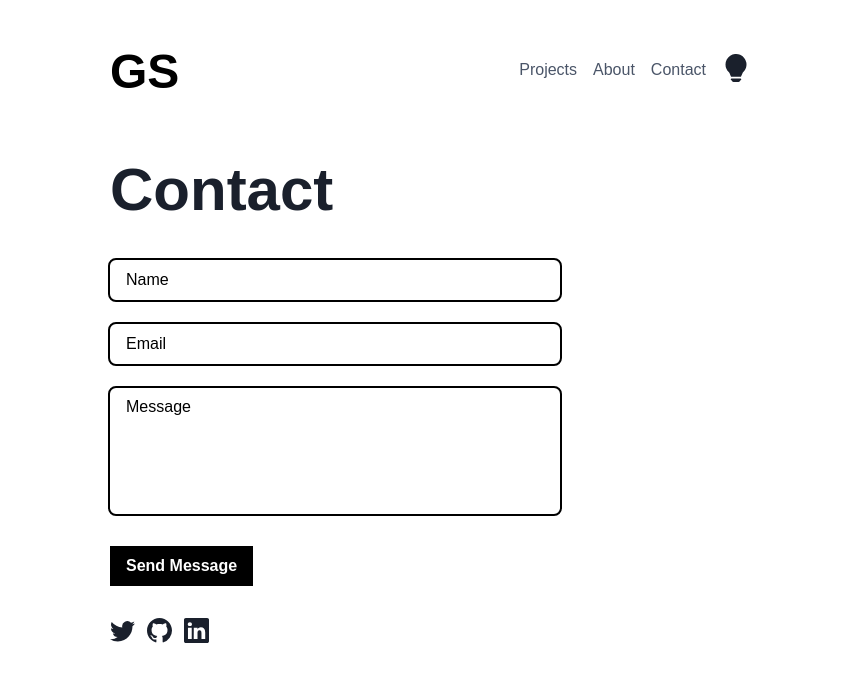
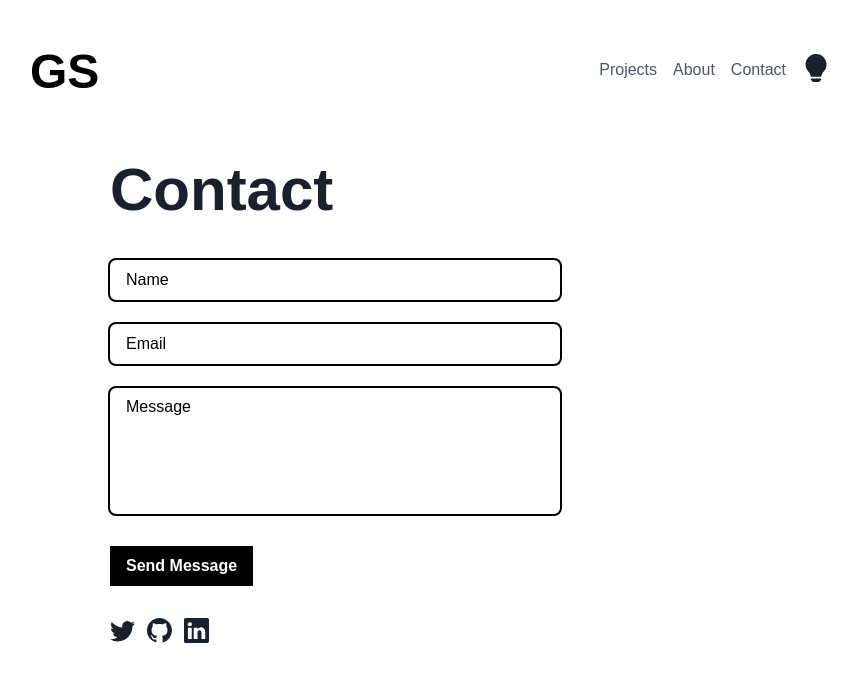
Before and after one commit to gbcosta/portfolio-react-ts, a React (Vite) app: page /contact in a window 1280 px wide. Shown: the top 682 px of the page, without its empty margins (210-1068 px from the left). Built offline with nearby package versions, Linux system fonts and the light colour scheme.

Commit message:
update responsivity

```diff
--- a/src/components/navbar/index.tsx
+++ b/src/components/navbar/index.tsx
@@ -11,7 +11,7 @@ import { ColorModeButton } from "./colorModeButton";
 
 export const Navbar = (): JSX.Element => {
   const color = useColorModeValue("black", "white");
-  const breakPoints = ["1rem", "5rem", "10rem", "15rem", "20rem", "35rem"];
+  const breakPoints = ["1rem", "1rem", "5rem", "10rem", "15rem", "25rem"];
   return (
     <Flex
       sx={{
```
